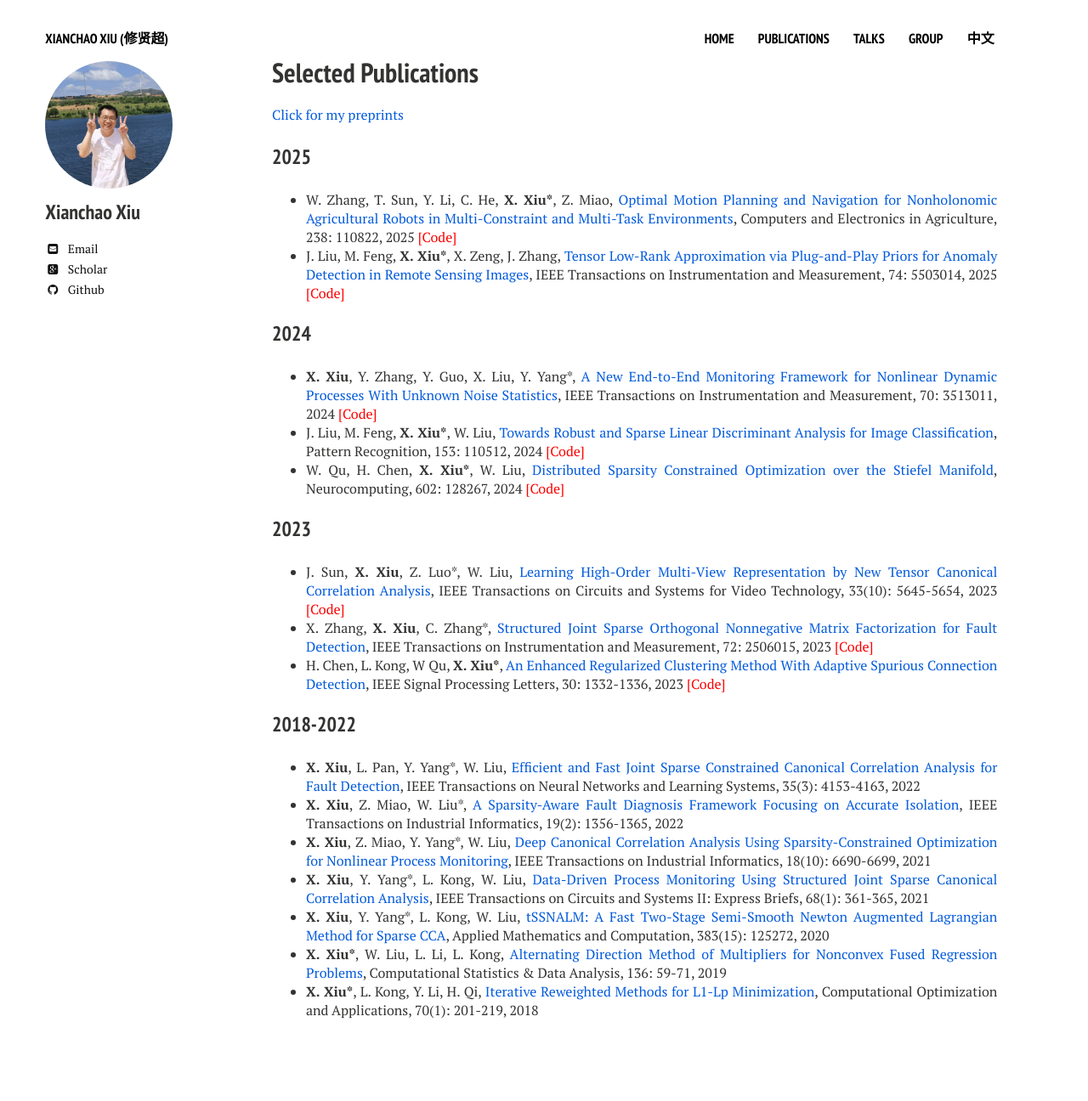
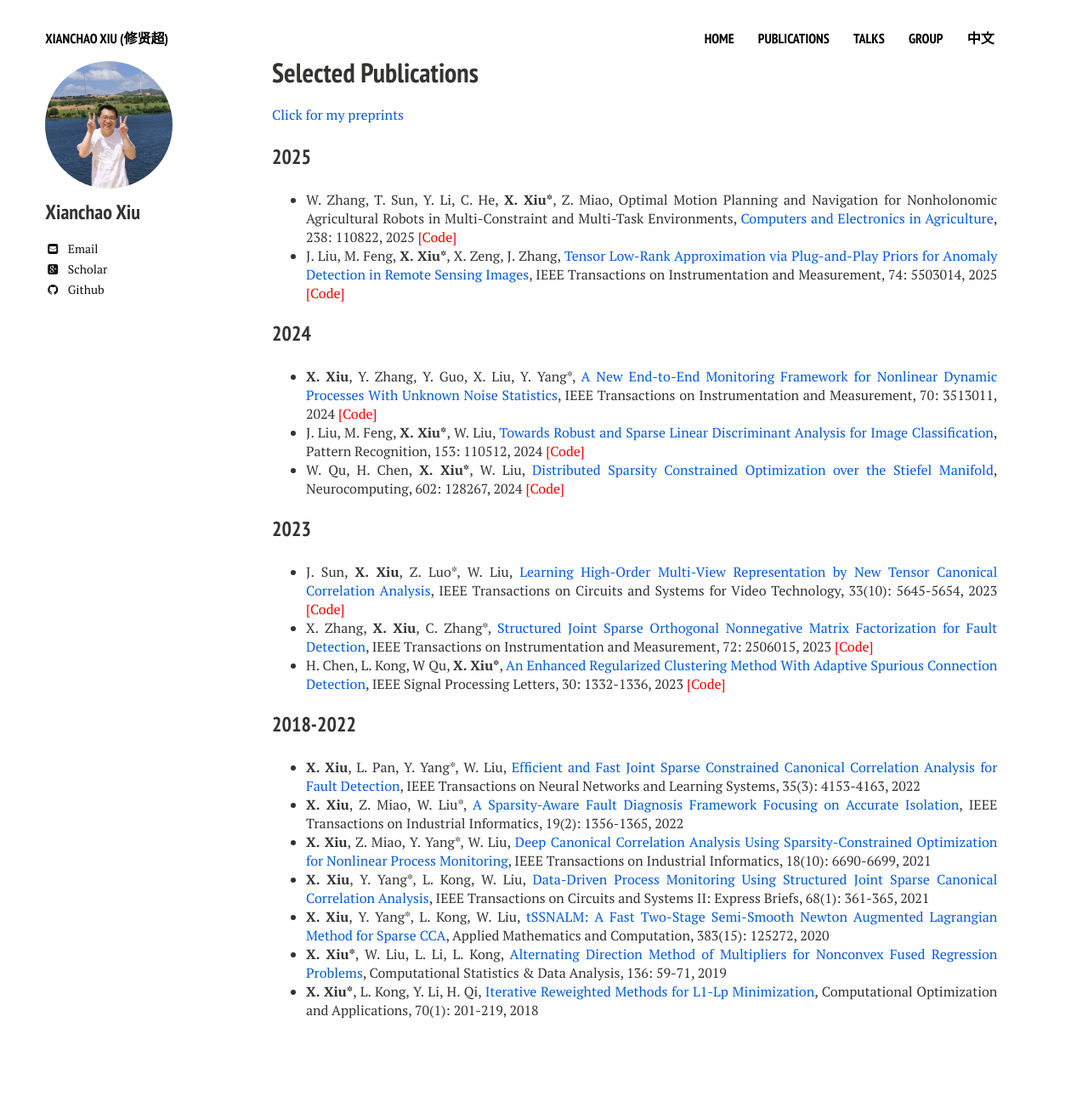
Before and after one commit to xianchaoxiu/xianchaoxiu.github.io, a Jekyll site: the page built from publications/index.md, in a window 1280 px wide. Shown: the whole page at 85% size. Built offline with Jekyll 4.4.1, drawn with Linux system fonts in a browser that asks for light colours; nearby versions of some CDN libraries.

Commit message:
Update index.md

```diff
--- a/publications/index.md
+++ b/publications/index.md
@@ -12,7 +12,7 @@ share: false
 
 ### 2025
 
-* W. Zhang, T. Sun, Y. Li, C. He, <b>X. Xiu*</b>, Z. Miao, <a href="https://www.sciencedirect.com/science/article/pii/S0168169925009287" class="textlink" target="_blank">Optimal Motion Planning and Navigation for Nonholonomic Agricultural Robots in Multi-Constraint and Multi-Task Environments</a>, Computers and Electronics in Agriculture, 238: 110822, 2025 <a href="https://github.com/xianchaoxiu/MPAR" class="textlink" target="_blank" style="color: red;">[Code]</a>
+* W. Zhang, T. Sun, Y. Li, C. He, <b>X. Xiu*</b>, Z. Miao, Optimal Motion Planning and Navigation for Nonholonomic Agricultural Robots in Multi-Constraint and Multi-Task Environments, <a href="https://www.sciencedirect.com/science/article/pii/S0168169925009287" class="textlink" target="_blank">Computers and Electronics in Agriculture</a>, 238: 110822, 2025 <a href="https://github.com/xianchaoxiu/MPAR" class="textlink" target="_blank" style="color: red;">[Code]</a>
 * J. Liu, M. Feng, <b>X. Xiu*</b>, X. Zeng, J. Zhang, <a href="https://ieeexplore.ieee.org/document/10935754" class="textlink" target="_blank">Tensor Low-Rank Approximation via Plug-and-Play Priors for Anomaly Detection in Remote Sensing Images</a>, IEEE Transactions on Instrumentation and Measurement, 74: 5503014, 2025 <a href="https://github.com/xianchaoxiu/PnP-TLRA" class="textlink" target="_blank" style="color: red;">[Code]</a>
 
 
```
